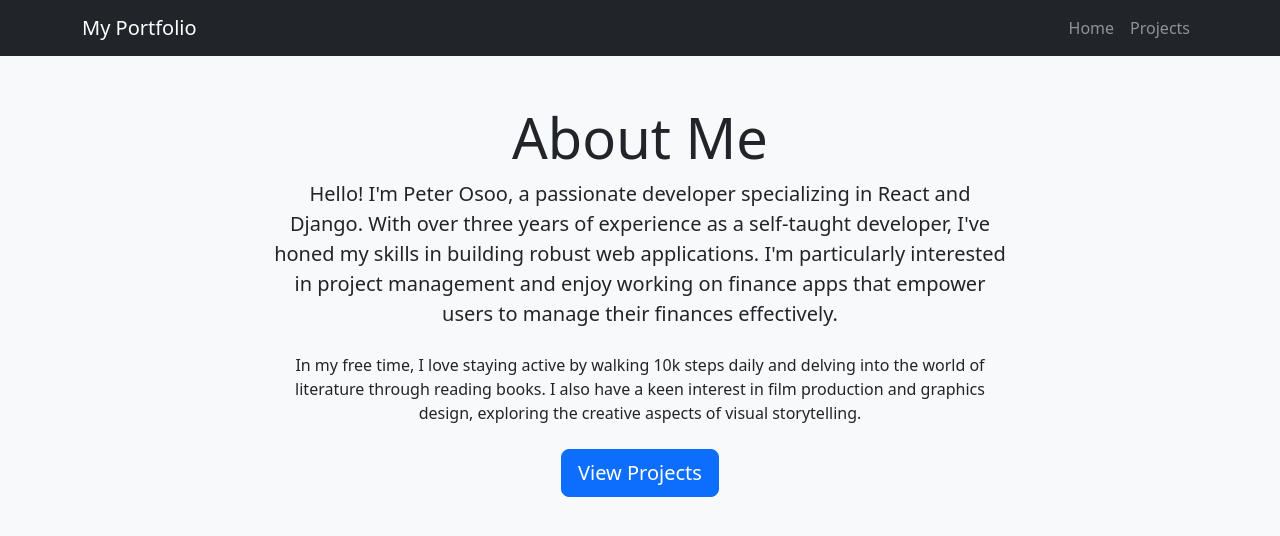
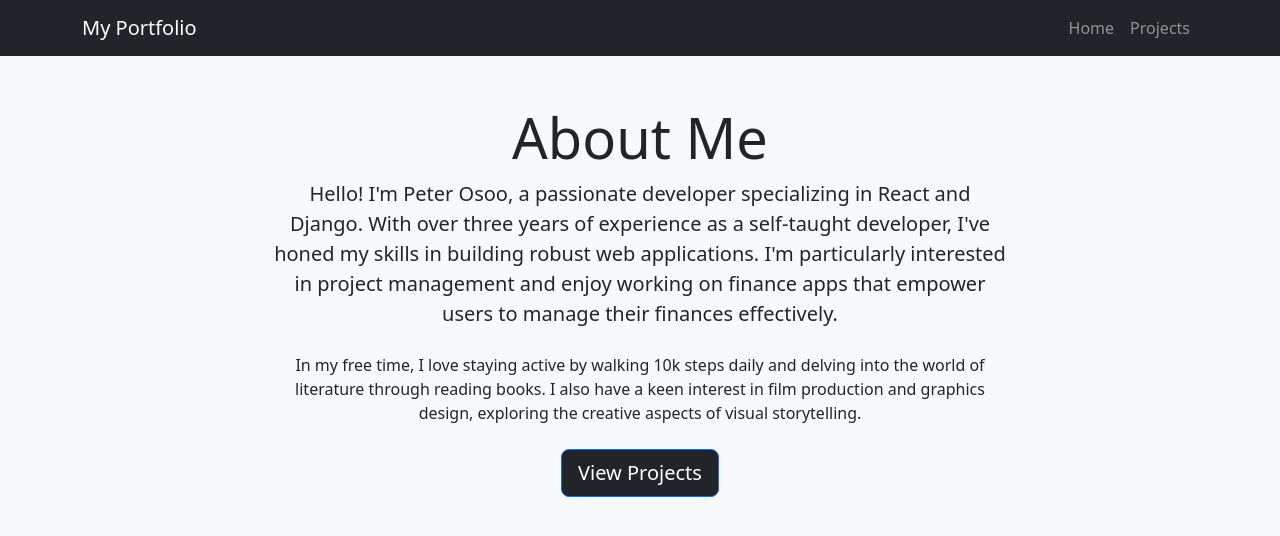
Before and after one commit to PeterOsoo/my-portfolio, a React (Create React App) app in the folder myportfolio_frontend/: page / in a window 1280 px wide. Shown: the top 536 px of the page. Built offline with nearby package versions, Linux system fonts and the light colour scheme.

Commit message:
change btn

```diff
--- a/myportfolio_frontend/src/components/IntroSection.js
+++ b/myportfolio_frontend/src/components/IntroSection.js
@@ -21,7 +21,7 @@ const IntroSection = () => {
 							also have a keen interest in film production and graphics design,
 							exploring the creative aspects of visual storytelling.
 						</p>
-						<Link to="/projects" className="btn btn-primary btn-lg">
+						<Link to="/projects" className="btn btn-primary btn-lg bg-dark">
 							View Projects
 						</Link>
 					</div>
```
